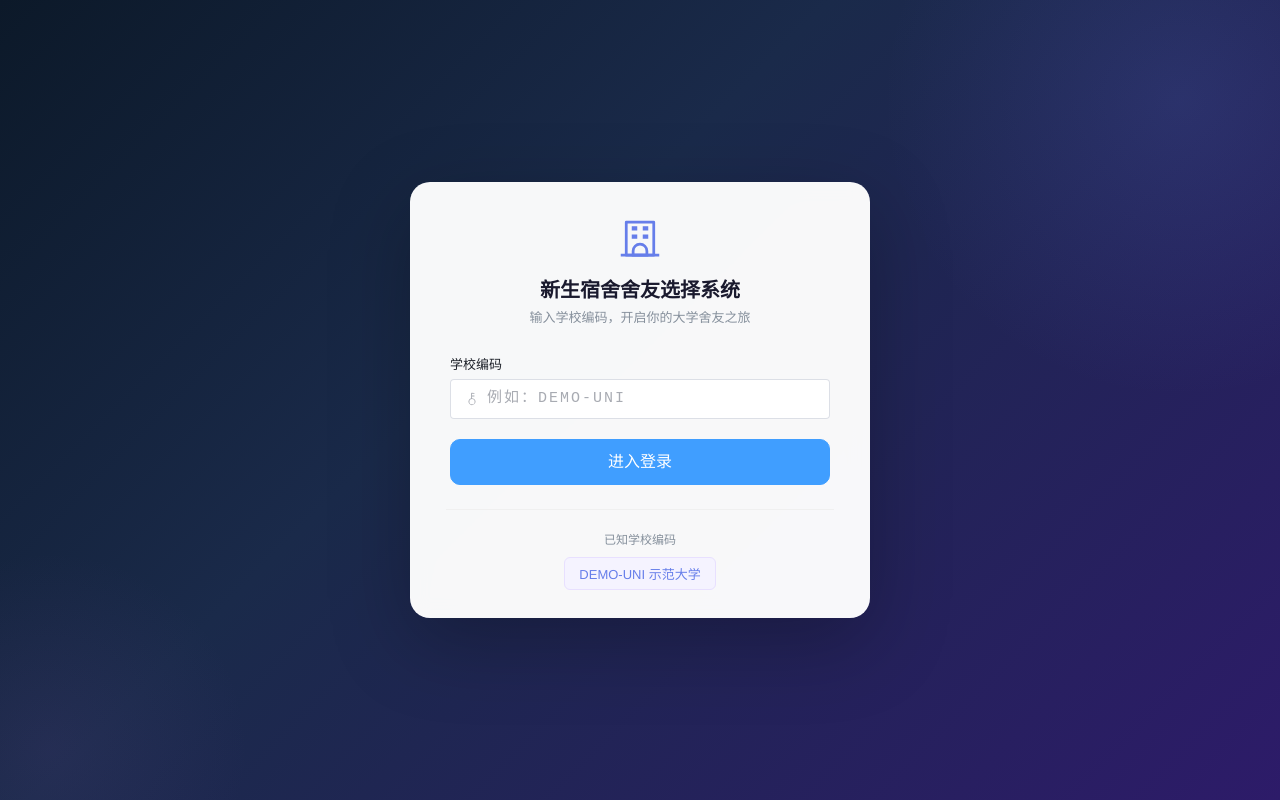
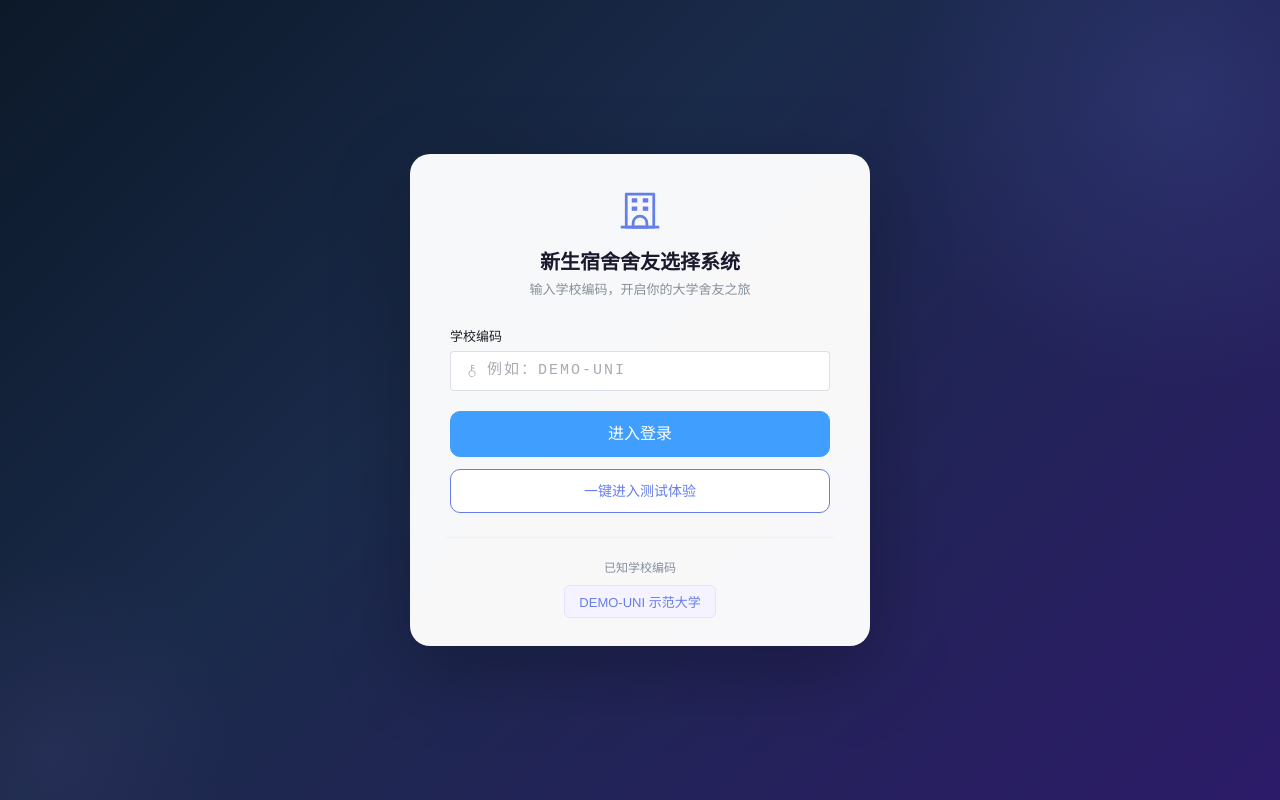
Before and after one commit to sy25255/dorm-match, a Vue app in the folder frontend/: page /#/ in a window 1280 px wide. Built offline with nearby package versions, Linux system fonts and the light colour scheme.

Commit message:
feat: streamline public testing entry

```diff
--- a/frontend/src/views/Login.vue
+++ b/frontend/src/views/Login.vue
@@ -95,6 +95,9 @@ onMounted(async () => {
     registerForm.email = remembered
     activeTab.value = 'login'
   }
+  if (route.query.guest === '1') {
+    await handleQuickGuestLogin()
+  }
 })
 
 // 加载学院/专业列表
@@ -176,6 +179,37 @@ async function handleRegister() {
 function backToSchoolEntry() {
   userStore.logout()
   router.push('/')
+}
+
+async function handleQuickGuestLogin() {
+  loading.value = true
+  try {
+    await loadCollegesAndMajors()
+    const college = colleges.value[0]
+    const major = majors.value.find(m => m.collegeId === college?.id) || majors.value[0]
+    const guestName = `测试用户${Date.now().toString().slice(-4)}`
+
+    if (!college || !major) {
+      throw new Error('测试数据未准备好，请稍后重试')
+    }
+
+    await userStore.guestLogin(
+      userStore.schoolCode || schoolCode.value,
+      guestName,
+      college.name,
+      major.name,
+    )
+    ElMessage.success('已进入测试体验，请先完成偏好问卷')
+    router.push(`/${schoolCode.value}/survey`)
+  } catch (err: any) {
+    if ((err?.message || '').includes('Supabase unavailable')) {
+      ElMessage.error('测试登录需要先配置 Supabase 环境变量')
+    } else {
+      ElMessage.error(err?.message || '一键测试登录失败，请重试')
+    }
+  } finally {
+    loading.value = false
+  }
 }
 
 async function handleGuestLogin() {
@@ -296,9 +330,13 @@ async function confirmGuestLogin() {
 
       <div class="guest-section">
         <el-divider><span style="color:#a0aec0;font-size:12px">快速测试入口（免注册，自动记住账号）</span></el-divider>
+        <el-button type="primary" size="large" class="quick-guest-btn" :loading="loading" @click="handleQuickGuestLogin">
+          <el-icon :size="16"><UserFilled /></el-icon>
+          一键匿名体验
+        </el-button>
         <el-button size="large" class="guest-btn" @click="handleGuestLogin">
           <el-icon :size="16"><UserFilled /></el-icon>
-          免登录测试进入
+          填写测试信息进入
         </el-button>
       </div>
 
@@ -395,7 +433,8 @@ async function confirmGuestLogin() {
 .switch-school { display: flex; align-items: center; justify-content: center; gap: 6px; margin-top: 16px; font-size: 13px; color: #a0aec0; cursor: pointer; }
 .switch-school:hover { color: #667eea; }
 .guest-section { text-align: center; }
-.guest-btn { width: 100%; border: 2px dashed #c0c4cc; color: #606266; background: #fafafa; }
+.quick-guest-btn { width: 100%; margin-bottom: 10px; }
+.guest-btn { width: 100%; margin-left: 0; border: 2px dashed #c0c4cc; color: #606266; background: #fafafa; }
 .guest-btn:hover { border-color: #667eea; color: #667eea; background: #f0f0ff; }
 
 .test-accounts-section { margin-top: 4px; }
--- a/frontend/src/views/SchoolEntry.vue
+++ b/frontend/src/views/SchoolEntry.vue
@@ -66,6 +66,14 @@ async function enterSchool() {
   router.push(`/${validatedSchool.value.code}/login`)
 }
 
+function enterDemoSchool() {
+  const demoSchool = { code: 'DEMO-UNI', name: '示范大学' }
+  schoolCode.value = demoSchool.code
+  validatedSchool.value = demoSchool
+  userStore.setSchoolInfo(demoSchool.code, demoSchool.name)
+  router.push(`/${demoSchool.code}/login?guest=1`)
+}
+
 function onKeyUp(e: KeyboardEvent) {
   if (e.key === 'Enter') enterSchool()
 }
@@ -120,12 +128,19 @@ function onKeyUp(e: KeyboardEvent) {
         >
           进入登录
         </el-button>
+        <el-button
+          size="large"
+          class="demo-btn"
+          @click="enterDemoSchool"
+        >
+          一键进入测试体验
+        </el-button>
       </div>
 
       <div class="known-codes">
         <p class="codes-label">已知学校编码</p>
         <div class="codes-list">
-          <span class="code-tag" @click="schoolCode = 'DEMO-UNI'">DEMO-UNI 示范大学</span>
+          <span class="code-tag" @click="enterDemoSchool">DEMO-UNI 示范大学</span>
         </div>
       </div>
     </div>
@@ -197,6 +212,14 @@ function onKeyUp(e: KeyboardEvent) {
 .form-hint { font-size: 12px; margin: 4px 0 0; }
 
 .submit-btn { width: 100%; height: 46px; font-size: 16px; border-radius: 10px; }
+.demo-btn {
+  width: 100%;
+  height: 44px;
+  margin: 12px 0 0;
+  border-radius: 10px;
+  border: 1px solid #667eea;
+  color: #667eea;
+}
 
 .known-codes { margin-top: 24px; padding-top: 20px; border-top: 1px solid #f0f0f0; text-align: center; }
 .codes-label { font-size: 12px; color: #86909c; margin: 0 0 10px; }
```
